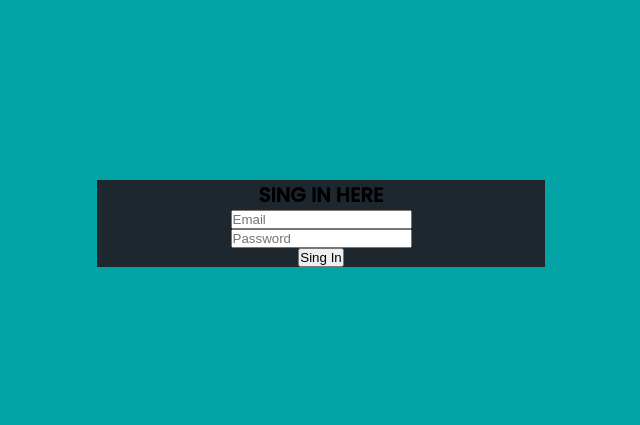
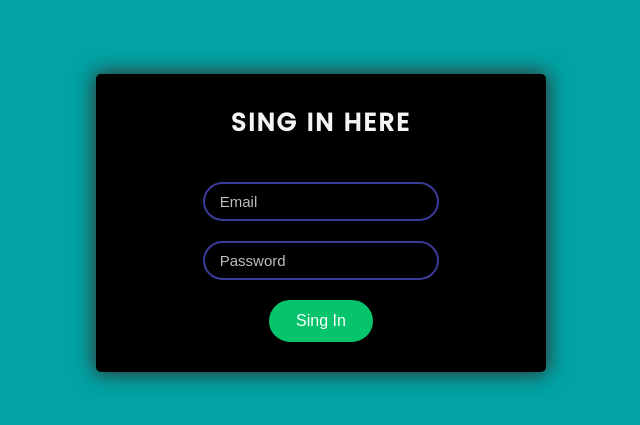
Before and after one commit to Khayruls-Code/Sing-in-form, a plain HTML site: page index.html in a window 1280 px wide. Shown: the part 177-602 px from the top of the page, without its empty margins (319-959 px from the left). Drawn offline with Linux system fonts and the light colour scheme.

Commit message:
sing in form complete

```diff
--- a/style.css
+++ b/style.css
@@ -2,9 +2,11 @@
     margin: 0;
     padding: 0;
 }
+html{
+    font-size: 10px;
+}
 body{
     box-sizing: border-box;
-    font-size: 10px;
     font-family: 'Poppins', sans-serif;
 }
 .main{
@@ -14,8 +16,65 @@ body{
     place-items: center;
 }
 .container{
-    width: 35%;
+    width: 450px;
     height: auto;
-    background: #1e272e;
+    background: black;
     text-align: center;
+    padding: 30px 0;
+    border-radius: 5px;
+    box-shadow: 0px 0px 20px 2px #333;
 }
+.container h1{
+    font-size: 2.5rem;
+    color: whitesmoke;
+    margin-bottom: 30px;
+    letter-spacing: 2px;
+}
+.container .form-group input{
+    width: 45%;
+    background: transparent;
+    border: 2px solid #3B3B98;
+    height: 35px;
+    margin: 10px auto;
+    border-radius: 30px;
+    background: transparent;
+    padding: 0 15px;
+    outline: none;
+    color: #fff;
+    font-size: 1.5rem;
+}
+.container .form-group input[type = "email"]:focus,
+.container .form-group input[type = "password"]:focus{
+    width: 70%;
+    transition: 0.5s;
+    border: 2px solid #05c46b;
+}
+.container input[type="submit"]{
+    padding: 10px 25px;
+    margin-top: 10px;
+    border: 2px solid #05c46b;
+    background: #05c46b;
+    border-radius: 30px;
+    color: #fff;
+    font-weight: 400;
+    font-size: 1.6rem;
+    cursor: pointer;
+}
+.container input[type="submit"]:hover{
+    background: transparent;
+    border: 2px solid #01a3a4;
+    transition: .5s;
+}
+.container .form-group input::placeholder{
+    color: rgba(255, 255, 255, 0.747);
+}
+@media(max-width:768px){
+    .container{
+        width: 80%;
+    }
+}
+@media(max-width:500px){
+    .container{
+        width: 90%;
+    }
+}
```
